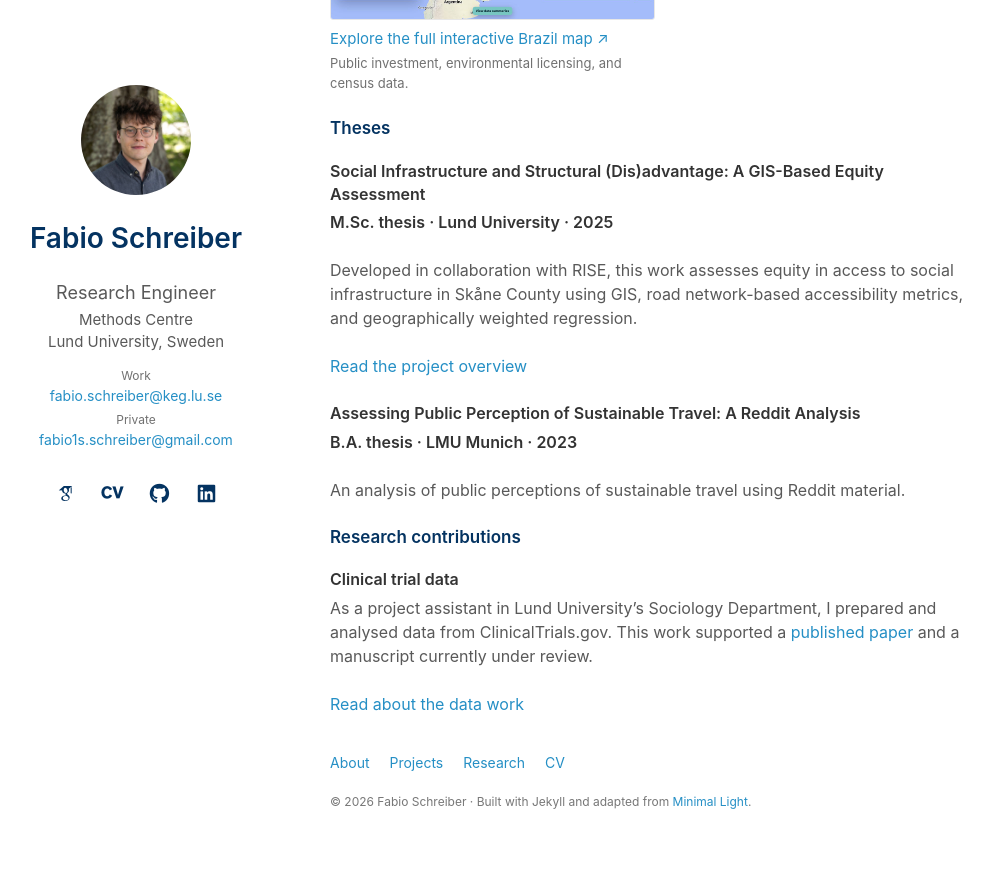
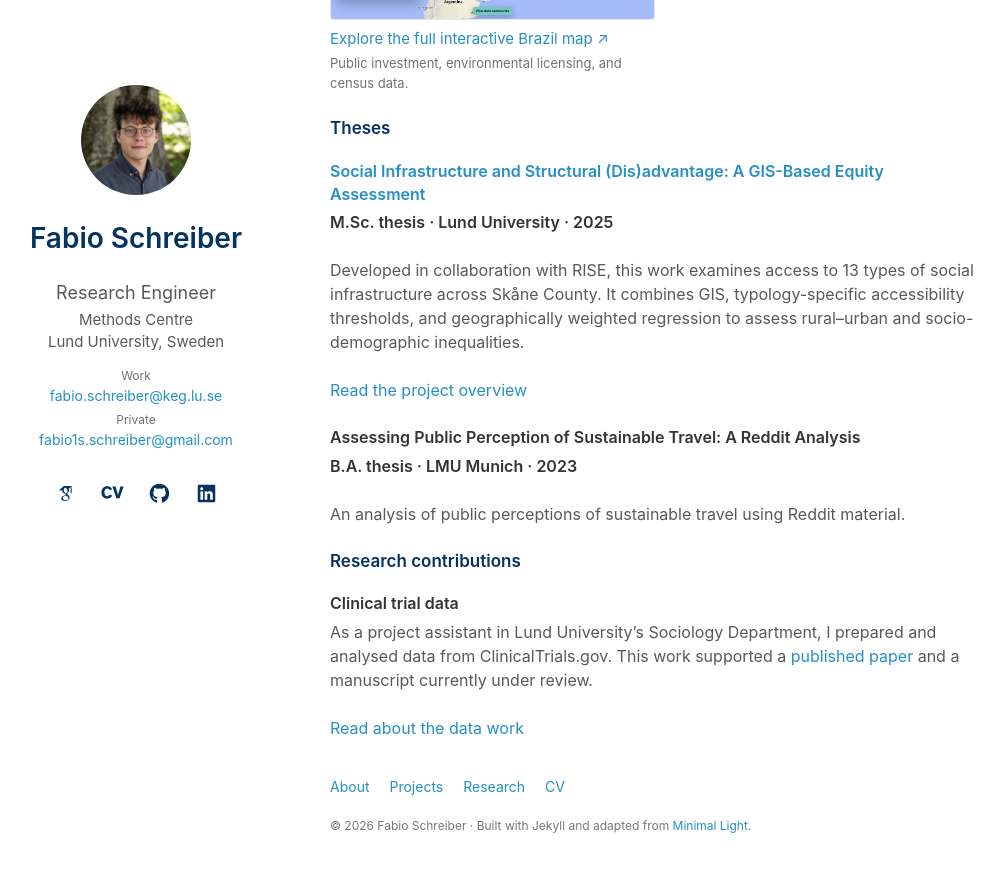
Before and after one commit to fab1s/fab1s.github.io, a Jekyll site: the page built from _pages/research.md, in a window 1280 px wide and 900 px high, scrolled down 498 px. Shown: the top 872 px of the window, without its empty margins (140-1144 px from the left). Built offline with Jekyll 4.4.1, drawn with Linux system fonts in a browser that asks for light colours; some web fonts are replaced.

Commit message:
Link and summarize social infrastructure thesis

```diff
--- a/_pages/research.md
+++ b/_pages/research.md
@@ -17,11 +17,11 @@ At Lund University's Methods Centre, my work combines national-scale research on
 
 ## Theses
 
-### Social Infrastructure and Structural (Dis)advantage: A GIS-Based Equity Assessment
+### [Social Infrastructure and Structural (Dis)advantage: A GIS-Based Equity Assessment](https://lup.lub.lu.se/luur/download?func=downloadFile&recordOId=9209189&fileOId=9209190)
 
 **M.Sc. thesis · Lund University · 2025**
 
-Developed in collaboration with RISE, this work assesses equity in access to social infrastructure in Skåne County using GIS, road network-based accessibility metrics, and geographically weighted regression.
+Developed in collaboration with RISE, this work examines access to 13 types of social infrastructure across Skåne County. It combines GIS, typology-specific accessibility thresholds, and geographically weighted regression to assess rural–urban and socio-demographic inequalities.
 
 [Read the project overview](/projects/social-infrastructure/)
 
```
Also changed, not shown: _pages/about.md (+1 -1 lines), _pages/cv.md (+1 -1 lines), _portfolio/social-infrastructure.md (+1 -1 lines).
